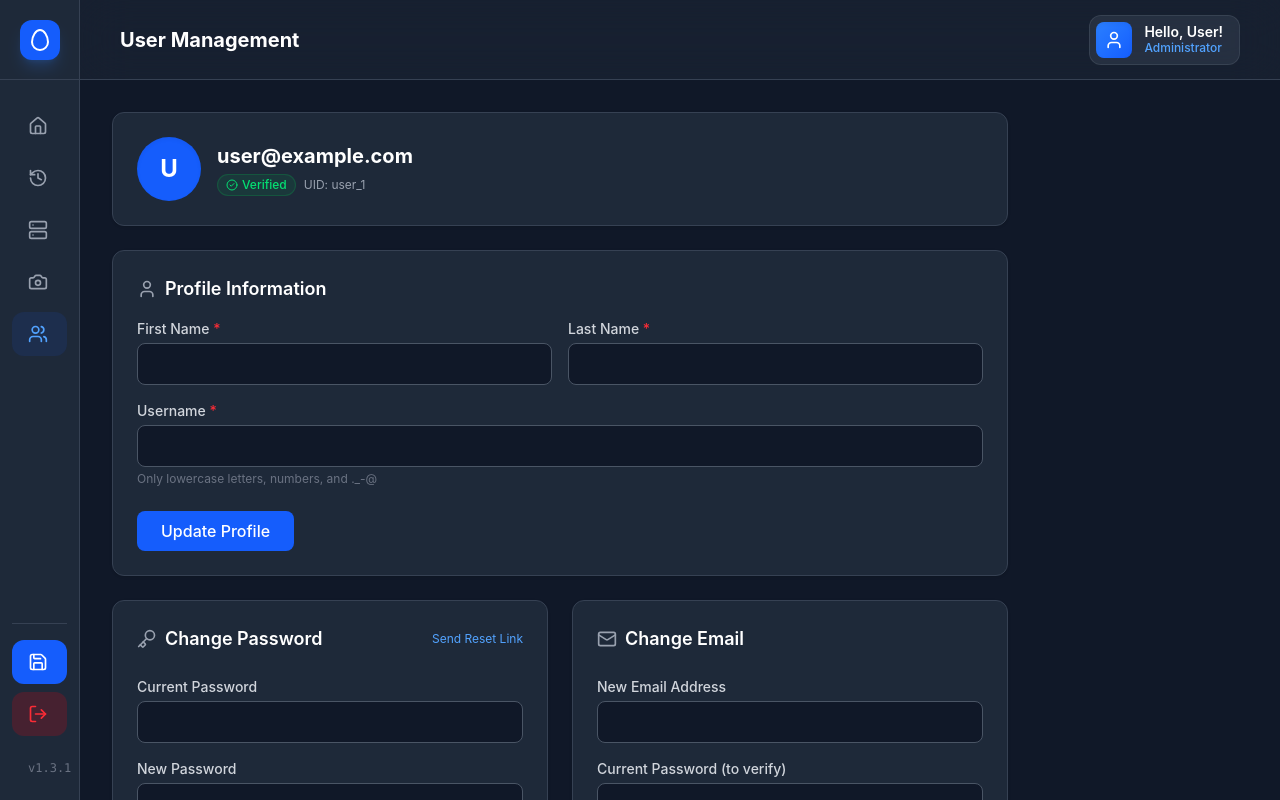
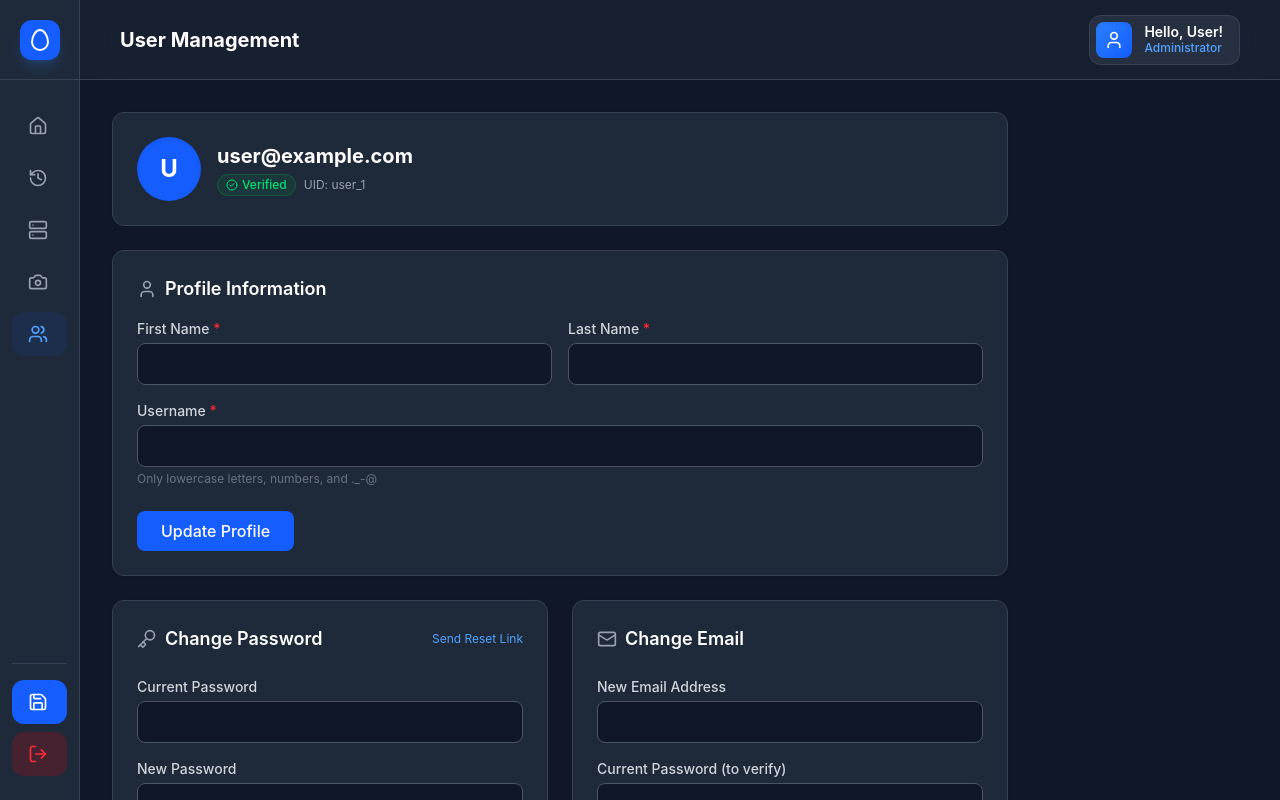
Before and after one commit to Zulfikar-Ahmad/smartEggIncubator, a React (Vite) app: page /users in a window 1280 px wide. Built offline with nearby package versions, Linux system fonts and the light colour scheme; no server answers; the database is empty; sample sign-in values are in the browser's storage.

Commit message:
Add version indicator button in Sidebar component
Added a version indicator button to view release notes.

```diff
--- a/src/components/layout/Sidebar.tsx
+++ b/src/components/layout/Sidebar.tsx
@@ -81,6 +81,13 @@ export function Sidebar({ onClose }: SidebarProps) {
             <p className="text-sm font-medium text-gray-400 leading-tight tracking-wide">
               Incubator
             </p>
+            <button
+              onClick={() => setShowChangelog(true)}
+              className="text-xs font-mono text-gray-500 hover:text-blue-400 transition-colors text-left"
+              title="View Release Notes"
+            >
+              v1.3.1
+            </button>
           </div>
         </div>
         {onClose && (
@@ -149,20 +156,11 @@ export function Sidebar({ onClose }: SidebarProps) {
             </span>
           </button>
         </div>
-
-        {/* Version Indicator */}
-        <div className="mt-4 flex justify-center lg:justify-start lg:px-4">
-          <button
-            onClick={() => setShowChangelog(true)}
-            className="text-xs font-mono text-gray-500 hover:text-blue-400 transition-colors"
-            title="View Release Notes"
-          >
-            v1.3.1
-          </button>
-        </div>
       </nav>
 
-      {showChangelog && <ChangelogModal onClose={() => setShowChangelog(false)} />}
+      {showChangelog && (
+        <ChangelogModal onClose={() => setShowChangelog(false)} />
+      )}
     </div>
   );
 }
```
